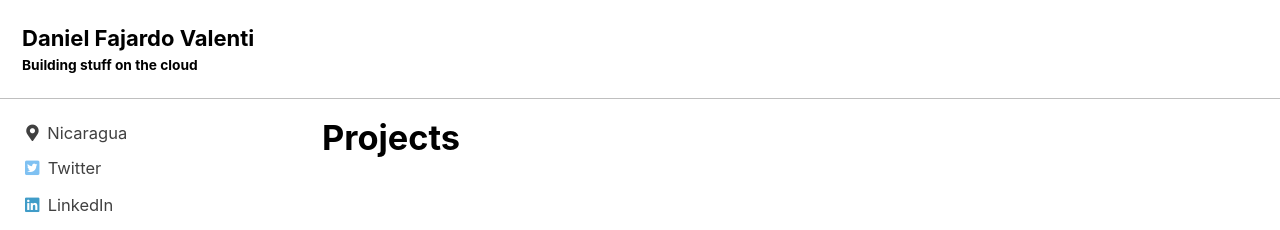
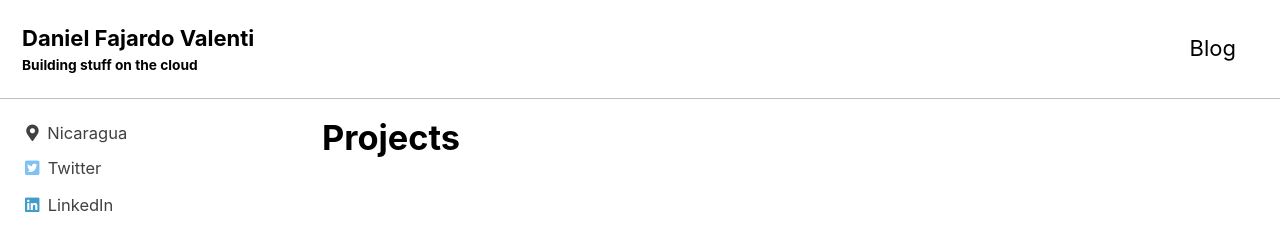
Before and after one commit to daniel-fv/daniel-fv.github.io, a Jekyll site: the page built from _pages/projects.md, in a window 1280 px wide. Shown: the top 230 px of the page. Built offline with Jekyll 4.4.1, drawn with Linux system fonts in a browser that asks for light colours; cached includes are drawn as plain includes.

Commit message:
modified home

```diff
--- a/_data/navigation.yml
+++ b/_data/navigation.yml
@@ -1,5 +1,7 @@
 # main links
 main:
+  - title: "Blog"
+    url: https://blog.danielfv.com
   #  - title: "Projects"
   #    url: /projects/
   # - title: "About"
```
